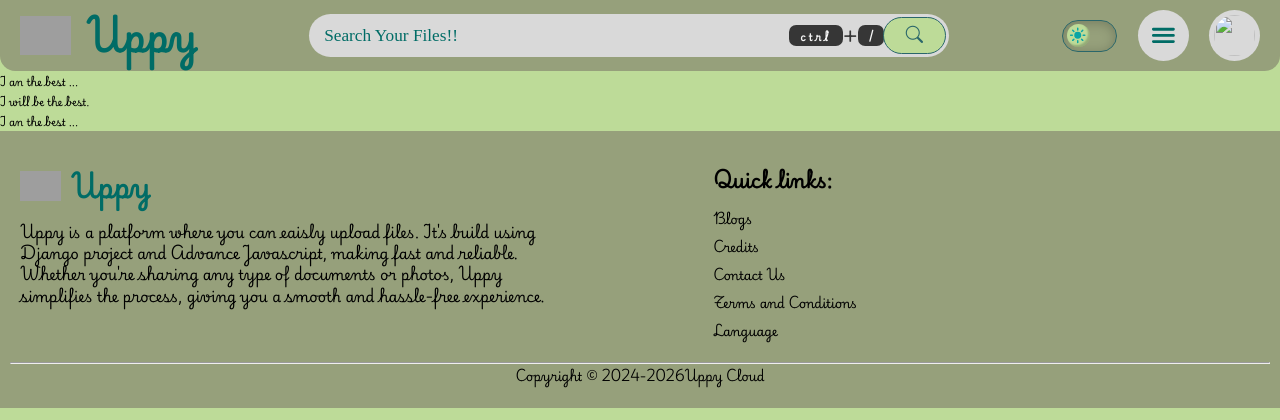
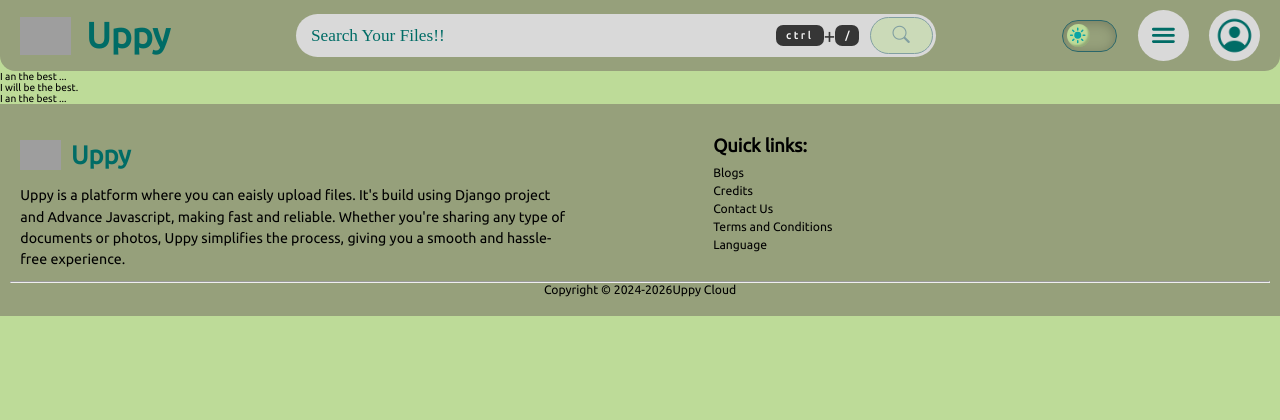
Before and after one commit to pixelThreader/uppy-uploader-app, a Django app: page /about/ in a window 1280 px wide. Shown: the top 420 px of the page. Run offline with Django 4.2, Linux system fonts and the light colour scheme; some libraries are stand-ins or nearby versions; grey boxes are pictures that could not be loaded.

Commit message:
update!!

```diff
--- a/authuppy/urls.py
+++ b/authuppy/urls.py
@@ -3,8 +3,8 @@ from . import views
 
 urlpatterns = [
     path('signup/', views.signup, name='signup'),
-    path('login/', views.login, name='login'),
-    path('logout/', views.logout, name='logout'),
+    path('login/', views.login_user, name='login'),
+    path('logout/', views.logout_user, name='logout'),
     path('forgot-passwd/', views.forgetPass, name='home'),
     path('reset-passwd/', views.resetPass, name='home'),
 ]
--- a/static/src/scss/uppy.main.css
+++ b/static/src/scss/uppy.main.css
@@ -112,6 +112,34 @@
   font-family: "consolas" !important;
 }
 
+.rip {
+  position: relative;
+  overflow: hidden;
+}
+
+.rip span.ripple-effect {
+  position: absolute;
+  background: rgba(255, 255, 255, 0.431372549);
+  pointer-events: none;
+  border-radius: 50%;
+  transform: translate(-50%, -50%);
+  opacity: 1;
+  transition: 0.5s ease;
+  animation: ripple 0.5s linear infinite;
+}
+
+@keyframes ripple {
+  0% {
+    height: 0;
+    width: 0;
+    opacity: 1;
+  }
+  100% {
+    height: 150px;
+    width: 150px;
+    opacity: 0;
+  }
+}
 * {
   padding: 0;
   margin: 0;
@@ -297,7 +325,7 @@ header .wrapper .searchBarWrapper .shortcut .key {
   align-items: center;
   font-weight: bold;
   border-radius: 0.7rem;
-  padding: 0 1.1rem;
+  padding: 0 1rem;
   background: var(--shortcut-bg);
   color: var(--shortcut-key-clr);
 }
@@ -328,6 +356,16 @@ header .wrapper .searchBarWrapper .search-btn button[type=submit] {
   cursor: pointer;
   transition: 0.4s;
   font-size: 1.7rem;
+  opacity: 0.5;
+  cursor: not-allowed;
+}
+header .wrapper .searchBarWrapper .search-btn button[type=submit]:disabled {
+  opacity: 0.5;
+  cursor: not-allowed;
+}
+header .wrapper .searchBarWrapper .search-btn button[type=submit]:not(:disabled) {
+  opacity: 1;
+  cursor: pointer;
 }
 header .wrapper .searchBarWrapper .search-btn button[type=submit]:active {
   transition: 0s;
@@ -434,7 +472,7 @@ header .wrapper .right-header-panel .right-cont .your-profile .open-menu {
 }
 header .wrapper .right-header-panel .right-cont .toggle-menu .open-menu.active,
 header .wrapper .right-header-panel .right-cont .your-profile .open-menu.active {
-  transform: translateY(-47px);
+  transform: translateY(-50px);
 }
 header .wrapper .right-header-panel .right-cont .toggle-menu .open-menu svg.menu,
 header .wrapper .right-header-panel .right-cont .your-profile .open-menu svg.menu {
--- a/static/src/scss/uppy.main.scss
+++ b/static/src/scss/uppy.main.scss
@@ -114,6 +114,37 @@
 
 [data-uppy-font="code"] {
     font-family: 'consolas' !important;
+}
+
+
+.rip {
+    position: relative;
+    overflow: hidden;
+}
+
+.rip span.ripple-effect {
+    position: absolute;
+    background: rgba(255, 255, 255, 0.431372549);
+    pointer-events: none;
+    border-radius: 50%;
+    transform: translate(-50%, -50%);
+    opacity: 1;
+    transition: 0.5s ease;
+    animation: ripple 0.5s linear infinite;
+}
+
+@keyframes ripple {
+    0% {
+        height: 0;
+        width: 0;
+        opacity: 1;
+    }
+
+    100% {
+        height: 150px;
+        width: 150px;
+        opacity: 0;
+    }
 }
 
 * {
@@ -303,7 +334,7 @@ header {
                     align-items: center;
                     font-weight: bold;
                     border-radius: .7rem;
-                    padding: 0 1.1rem;
+                    padding: 0 1rem;
                     background: var(--shortcut-bg);
                     color: var(--shortcut-key-clr);
 
@@ -336,6 +367,18 @@ header {
                     cursor: pointer;
                     transition: .4s;
                     font-size: 1.7rem;
+                    opacity: 0.5;
+                    cursor: not-allowed;
+
+                    &:disabled {
+                        opacity: 0.5;
+                        cursor: not-allowed;
+                    }
+
+                    &:not(:disabled) {
+                        opacity: 1;
+                        cursor: pointer;
+                    }
 
                     &:active {
                         transition: 0s;
@@ -344,6 +387,7 @@ header {
                 }
             }
         }
+
 
         .right-header-panel {
             position: relative;
@@ -449,7 +493,7 @@ header {
                         transition: .5s ease;
 
                         &.active {
-                            transform: translateY(-47px);
+                            transform: translateY(-50px);
                         }
 
                         svg.menu {
--- a/templates/base.html
+++ b/templates/base.html
@@ -10,7 +10,7 @@
     <link rel="stylesheet" href="/static/src/scss/uppy.main.css">
 </head>
 
-<body class="scroll-beautiful" data-uppy-font="playwrite3">
+<body class="scroll-beautiful" data-uppy-font="ubuntu">
 
     <header style="z-index: 100000;">
         <div class="wrapper">
@@ -37,7 +37,7 @@
                         <div class="key">/</div>
                     </span>
                     <div class="search-btn">
-                        <button type="submit">
+                        <button type="submit" disabled="true" class="rip">
                             <i class="bi bi-search"></i>
                         </button>
                     </div>
@@ -66,7 +66,7 @@
                             </div>
                         </div>
                     </div>
-                    <div class="toggle-menu menu" id="main-menu-toggler">
+                    <div class="toggle-menu menu rip" id="main-menu-toggler">
                         <div class="open-menu" isOpen="closed">
                             <svg xmlns="http://www.w3.org/2000/svg" class="menu" viewBox="0 0 512 512">
                                 <path fill="none" stroke="#006c66" stroke-linecap="round" stroke-miterlimit="10"
@@ -80,9 +80,13 @@
                             </svg>
                         </div>
                     </div>
-                    <div class="your-profile" id="profile-dropdown-toggle">
+                    <div class="your-profile rip" id="profile-dropdown-toggle">
                         <div class="profile-img-box">
+                            {% if request.user.is_anonymous %}
+                            <img src="/static/src/imgs/anonimous.png" alt="User">
+                            {% else %}
                             <img src="{{ request.user.uppyusercredentials.Avatar.url }}" alt="{{ request.user.first_name }}">
+                            {% endif %}
                         </div>
                     </div>
                 </div>
@@ -91,8 +95,26 @@
 
         <div class="dropdown" id="profile-dropdown" isOpen="closed">
             <ul>
+                {% if request.user.is_anonymous %}
                 <li>
-                    <a href="/usage" class="use link-profile-nav">
+                    <a href="{% url 'signup' %}" class="sett link-profile-nav rip">
+                        <div class="icon-action sett">
+                            <i class="bi bi-person-plus-fill"></i>
+                        </div>
+                        <span class="action-name sett">Signup</span>
+                    </a>
+                </li>
+                <li>
+                    <a href="{% url 'login' %}" class="sett link-profile-nav rip">
+                        <div class="icon-action sett">
+                            <i class="bi bi-box-arrow-in-right"></i>
+                        </div>
+                        <span class="action-name sett">Login</span>
+                    </a>
+                </li>
+                {% else %}
+                <li>
+                    <a href="/usage" class="use link-profile-nav rip">
                         <div class="icon-action use">
                             <i class="bi bi-graph-up"></i>
                         </div>
@@ -100,7 +122,7 @@
                     </a>
                 </li>
                 <li>
-                    <a href="/@{{ user.username }}" class="prfle link-profile-nav">
+                    <a href="/@{{ user.username }}" class="prfle link-profile-nav rip">
                         <div class="icon-action prfle">
                             <i class="bi bi-person-fill"></i>
                         </div>
@@ -108,7 +130,7 @@
                     </a>
                 </li>
                 <li>
-                    <a href="/settings" class="sett link-profile-nav">
+                    <a href="/settings" class="sett link-profile-nav rip">
                         <div class="icon-action sett">
                             <i class="bi bi-gear-wide-connected"></i>
                         </div>
@@ -117,13 +139,14 @@
                 </li>
                 <hr>
                 <li>
-                    <a href="{% url 'logout' %}" class="lout link-profile-nav">
+                    <a href="{% url 'logout' %}" class="lout link-profile-nav rip">
                         <div class="icon-action lout">
                             <i class="bi bi-box-arrow-right"></i>
                         </div>
                         <span class="action-name lout">Log Out</span>
                     </a>
                 </li>
+                {% endif %}
             </ul>
         </div>
 
@@ -131,31 +154,31 @@
             <div class="nav-main-container">
                 <nav>
                     <ul>
-                        <li class="nav-item">
+                        <li class="nav-item rip">
                             <a href="/about">About Us</a>
                         </li>
                         <li class="nav-item">
                             <a href="/favourites">Favourites</a>
                         </li>
-                        <li class="nav-item">
+                        <li class="nav-item rip">
                             <a href="/upload">Your Uploads</a>
                         </li>
-                        <li class="nav-item">
+                        <li class="nav-item rip">
                             <a href="/upload/file">Upload File</a>
                         </li>
-                        <li class="nav-item mobile-nav-item">
+                        <li class="nav-item rip mobile-nav-item">
                             <a href="/search?query=file">Search</a>
                         </li>
-                        <li class="nav-item">
+                        <li class="nav-item rip">
                             <a href="/chat">Chat</a>
                         </li>
-                        <li class="nav-item">
+                        <li class="nav-item rip">
                             <a href="/contact">Contact Us</a>
                         </li>
-                        <li class="nav-item">
+                        <li class="nav-item rip">
                             <a href="{% url 'blogs' %}">Blogs and Communities</a>
                         </li>
-                        <li class="nav-item">
+                        <li class="nav-item rip">
                             <a href="/about">About Project</a>
                         </li>
                     </ul>
```
Also changed, not shown: authuppy/views.py (+5 -4 lines), static/src/js/main.js (+59 -25 lines), db.sqlite3, static/src/imgs/anonimous.png (added), 2 other files.
